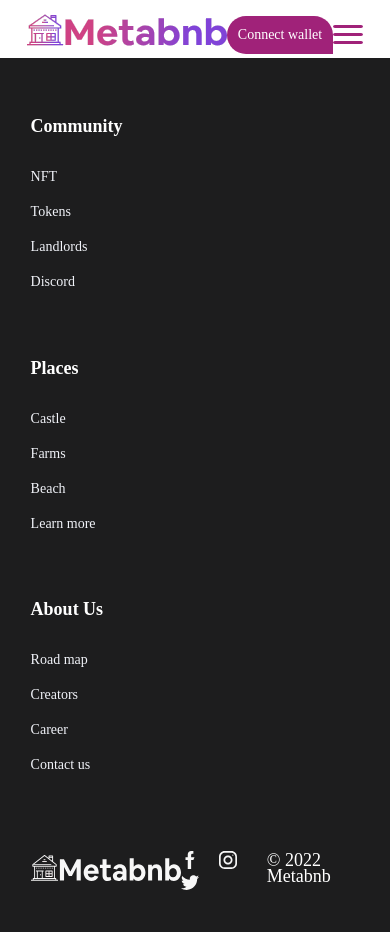
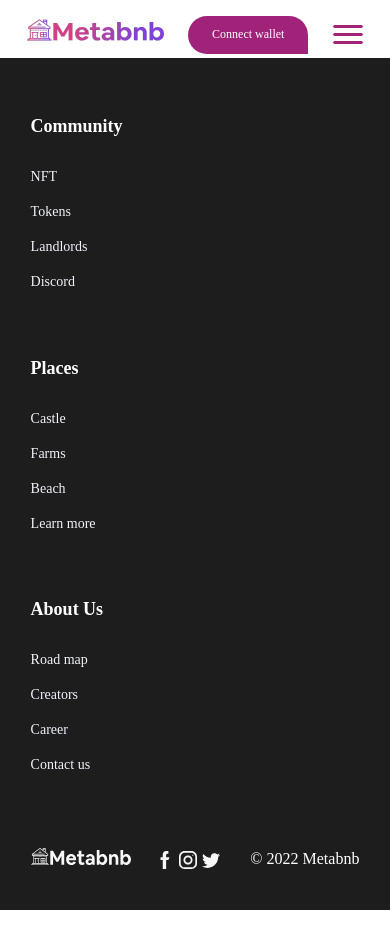
Before and after one commit to ifeanyiHM/Metabnb, a React (Create React App) app: page / in a window 390 px wide. After the commit the page ends 910 px from the top, so only its background shows below. Built offline with nearby package versions, Linux system fonts and the light colour scheme; a web font is replaced by a local one.

Commit message:
Styles: media queries for small mobile screen

```diff
--- a/src/App.css
+++ b/src/App.css
@@ -36,6 +36,9 @@
   font-size: 1.39vw;
   font-weight: 400;
   line-height: 24.98px;
+}
+.Header .Navigation ul a:hover {
+  color: #A02279;
 }
 .Header .Navigation ul .btnt {
   display: none;
@@ -602,7 +605,8 @@
     font-size: 4.33vw;
   }
   .Main .main_img {
-    margin: 0 13.49vw;
+    max-width: 70%;
+    margin: 0 auto;
     grid-template-columns: repeat(1, 1fr);
     grid-gap: 30px;
   }
@@ -645,7 +649,7 @@
     grid-gap: 30px;
   }
   .PlaceToStay .main_img .img_card .frame {
-    width: 67.5vw;
+    width: 59.5vw;
   }
   .Footer {
     grid-template-columns: repeat(1, 1fr);
@@ -667,4 +671,36 @@
   .Footer .footer_logo p {
     font-size: 18px;
   }
+}
+@media screen and (max-width: 450px) {
+  .Header .Navigation .logo {
+    width: 35vw;
+  }
+  .Header .Navigation .btnn {
+    width: 120px;
+    font-size: 12px;
+  }
+  .HeaderSection .sales div input {
+    width: 45vw;
+    height: 40px;
+  }
+  .HeaderSection .sales div span {
+    height: 41px;
+  }
+  .Main .main_header {
+    padding: 10px 20px;
+  }
+  .Main .main_header img {
+    width: 100px;
+  }
+  .Footer .footer_logo .foot_logo {
+    width: 100px;
+  }
+  .Footer .footer_logo div img {
+    padding-right: 5px;
+  }
+  .Footer .footer_logo p {
+    font-size: 16px;
+    margin-top: 5px;
+  }
 }/*# sourceMappingURL=App.css.map */
--- a/src/App.scss
+++ b/src/App.scss
@@ -39,6 +39,10 @@
                 font-size: 1.39vw;
                 font-weight: 400;
                 line-height: 24.98px;
+
+                &:hover{
+                    color: #A02279;
+                }
             }
 
             .btnt{
@@ -752,7 +756,8 @@
         }
 
         .main_img{
-            margin: 0 13.49vw;
+            max-width: 70%;
+            margin: 0 auto;
             grid-template-columns: repeat(1, 1fr);
             grid-gap: 30px;
 
@@ -817,7 +822,7 @@
 
             .img_card{
                 .frame{
-                    width: 67.5vw;
+                    width: 59.5vw;
                 }
             }
         }
@@ -848,3 +853,64 @@
         }
     }
 }
+
+@media screen and (max-width: 450px) {
+    .Header{
+        .Navigation{
+            .logo{
+                width: 35vw;
+            }
+
+            .btnn{
+                width: 120px;
+                font-size: 12px;
+            }
+        }
+    }
+
+    .HeaderSection{
+        .sales{
+            div{
+                input{
+                    width: 45vw;
+                    height: 40px;
+                }
+
+                span{
+                    height: 41px;
+
+                }
+            }
+        }
+    }
+
+    .Main{
+        .main_header{
+            padding: 10px 20px;
+
+            img{
+                width: 100px;
+            }
+        }
+    }
+
+   .Footer{
+        .footer_logo{
+
+            .foot_logo{
+                width: 100px;
+            }
+
+            div{
+                img{
+                    padding-right: 5px;
+                }
+            }
+
+            p{
+                font-size: 16px;
+                margin-top: 5px;
+            }
+        }
+   }
+}
```
Also changed, not shown: 1 other file (tests, documents, lock files or other folders).
